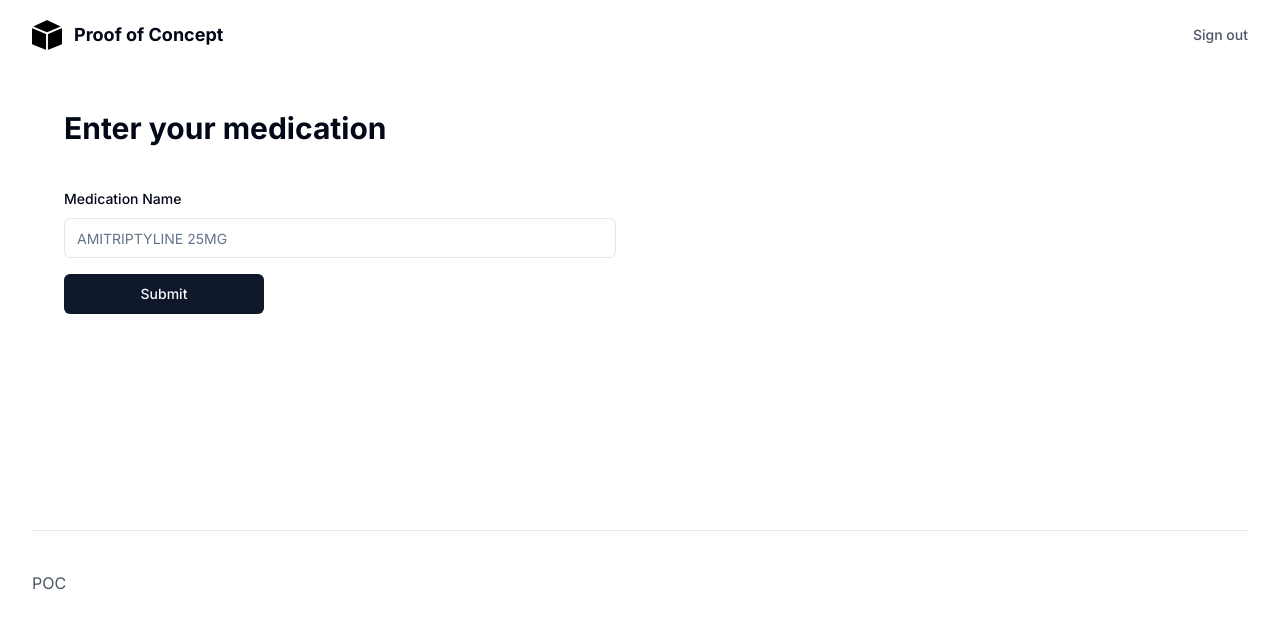
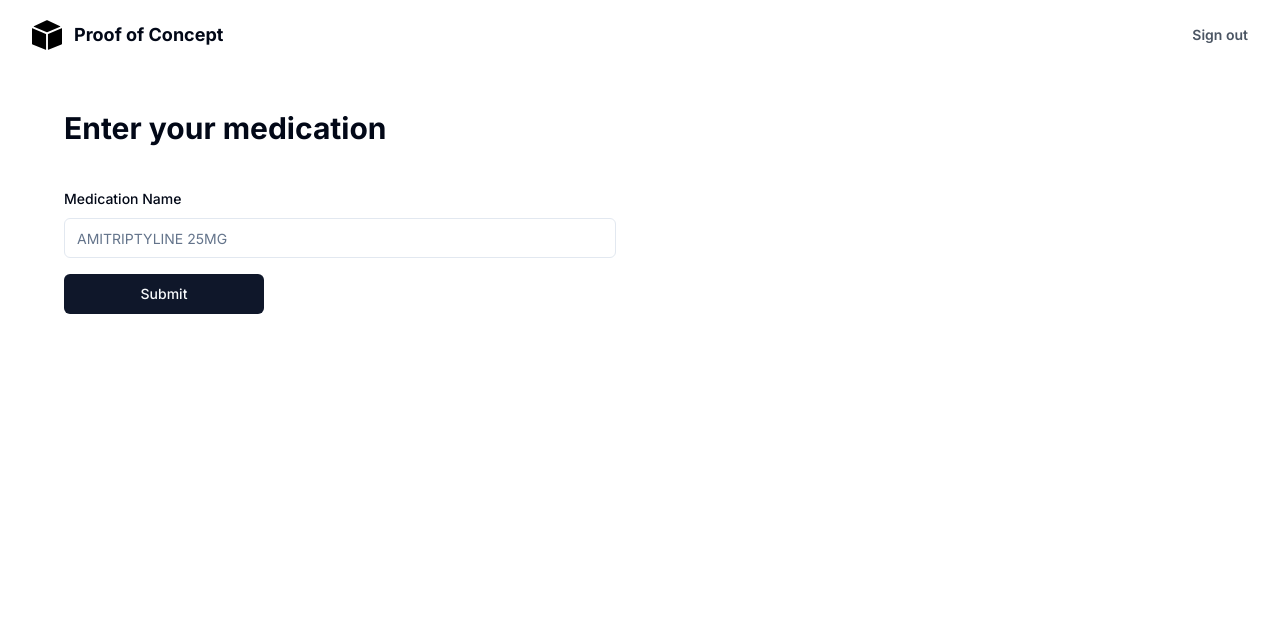
Before and after one commit to gazcrisa/qrGPT, a Next.js app: page / in a window 1280 px wide. Shown: the top 628 px of the page. Built offline with nearby package versions, Linux system fonts and the light colour scheme.

Commit message:
Remove the skeleton box that appears under the Results, instead use loading dots

```diff
--- a/app/(root)/layout.tsx
+++ b/app/(root)/layout.tsx
@@ -15,7 +15,6 @@ export default function RootLayout({
       <body className={inter.className}>
         <Navbar />
         <main>{children}</main>
-        <Footer />
       </body>
     </html>
   );
--- a/components/Body.tsx
+++ b/components/Body.tsx
@@ -75,13 +75,13 @@ const Body = () => {
         );
       }
 
-
       const data = await response.json();
 
       setResponse(data)
     } catch (error) {
       if (error instanceof Error) {
         setError(error);
+        setResponse(null);
       }
     } finally {
       setIsLoading(false);
@@ -143,15 +143,14 @@ const Body = () => {
               </h1>
               <div>
                 <div className="flex flex-col justify-center relative h-auto items-center gap-4">
-                  {response ? (
+                  {response && (
                     response.concepts.map((concept: Concept, index: number) => (
                       <div key={index} className="qr-code-container">
                         <ConceptCard concept={concept} />
                       </div>
                     ))
-                  ) : (
-                    <div className="relative flex flex-col justify-center items-center gap-y-2 w-[510px] border border-gray-300 rounded shadow group p-2 mx-auto animate-pulse bg-gray-400 aspect-square max-w-full" />
                   )}
+                  {isLoading && <LoadingDots color="black" />}
                 </div>
               </div>
             </>
--- a/components/Navbar.tsx
+++ b/components/Navbar.tsx
@@ -12,7 +12,6 @@ const Navbar = () => {
   const searchParams = useSearchParams();
 
   useEffect(() => {
-    // Add closing the navbar menu when navigating
     const handleState = () => {
       document.body.classList.remove('overflow-hidden');
       setState(false);
@@ -83,7 +82,7 @@ const Navbar = () => {
               state ? '' : 'hidden'
             }`}
           >
-            <ul className="text-gray-700 justify-end items-center space-y-6 md:flex md:space-x-6 md:space-y-0 md:text-gray-600 md:font-medium">
+            <ul className="text-gray-700 font-semibold justify-end items-center space-y-6 md:flex md:space-x-6 md:space-y-0 md:text-gray-600">
               <li key="logout" className="duration-150 hover:text-gray-900">
                 <Link
                   href="/auth/sign-in"
@@ -93,23 +92,6 @@ const Navbar = () => {
                   Sign out
                 </Link>
               </li>
-              {/* {navigation.map((item, idx) => {
-                return (
-                  <li key={idx} className="duration-150 hover:text-gray-900">
-                    <Link href={item.path} className="block">
-                      {item.title}
-                    </Link>
-                  </li>
-                );
-              })} */}
-              {/* <li>
-                <NavLink
-                  href="/start"
-                  className="block font-medium text-sm text-white bg-gray-800 hover:bg-gray-600 active:bg-gray-900 md:inline"
-                >
-                  Generate your QR Code
-                </NavLink>
-              </li> */}
             </ul>
           </div>
         </div>
```
